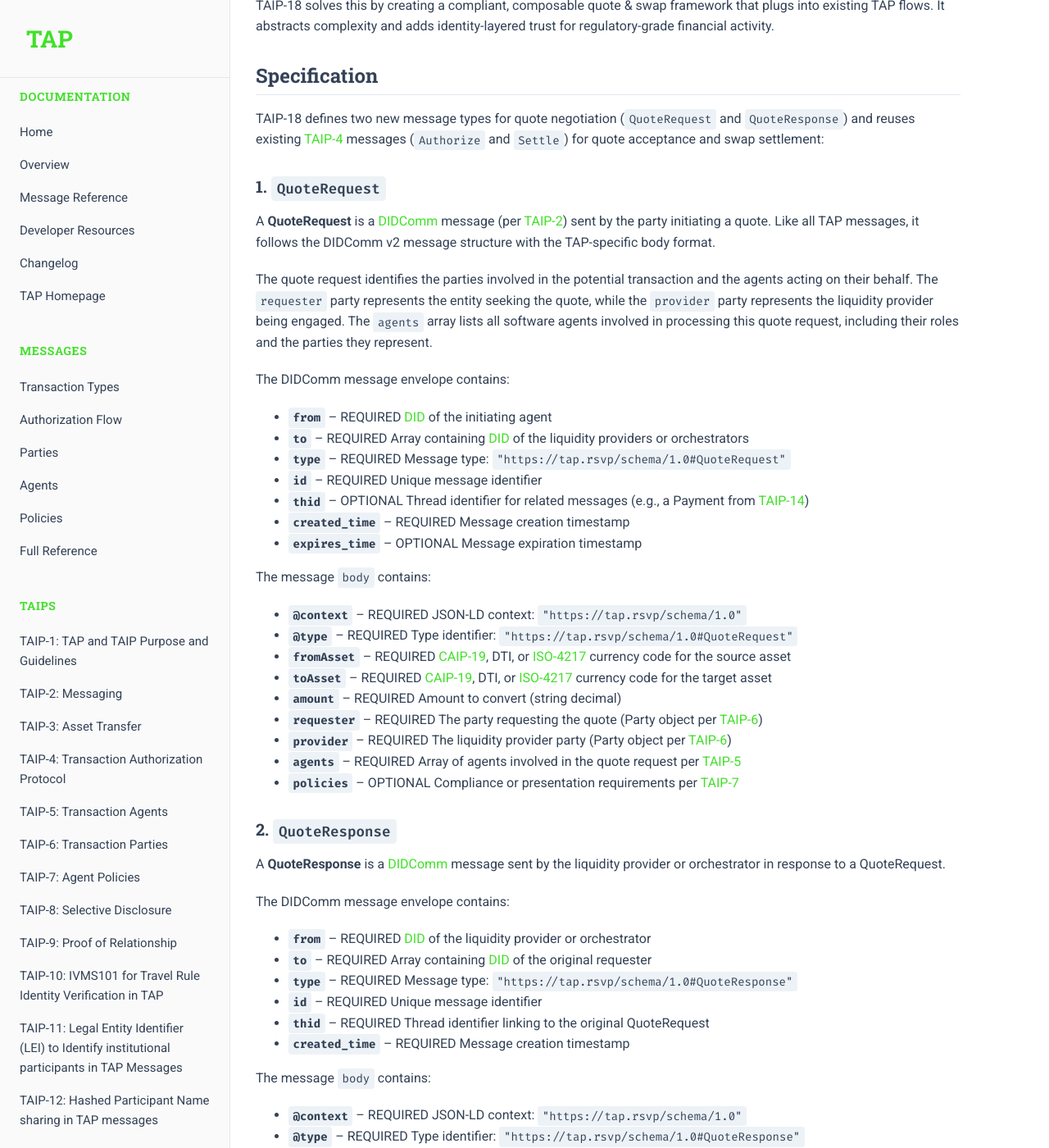
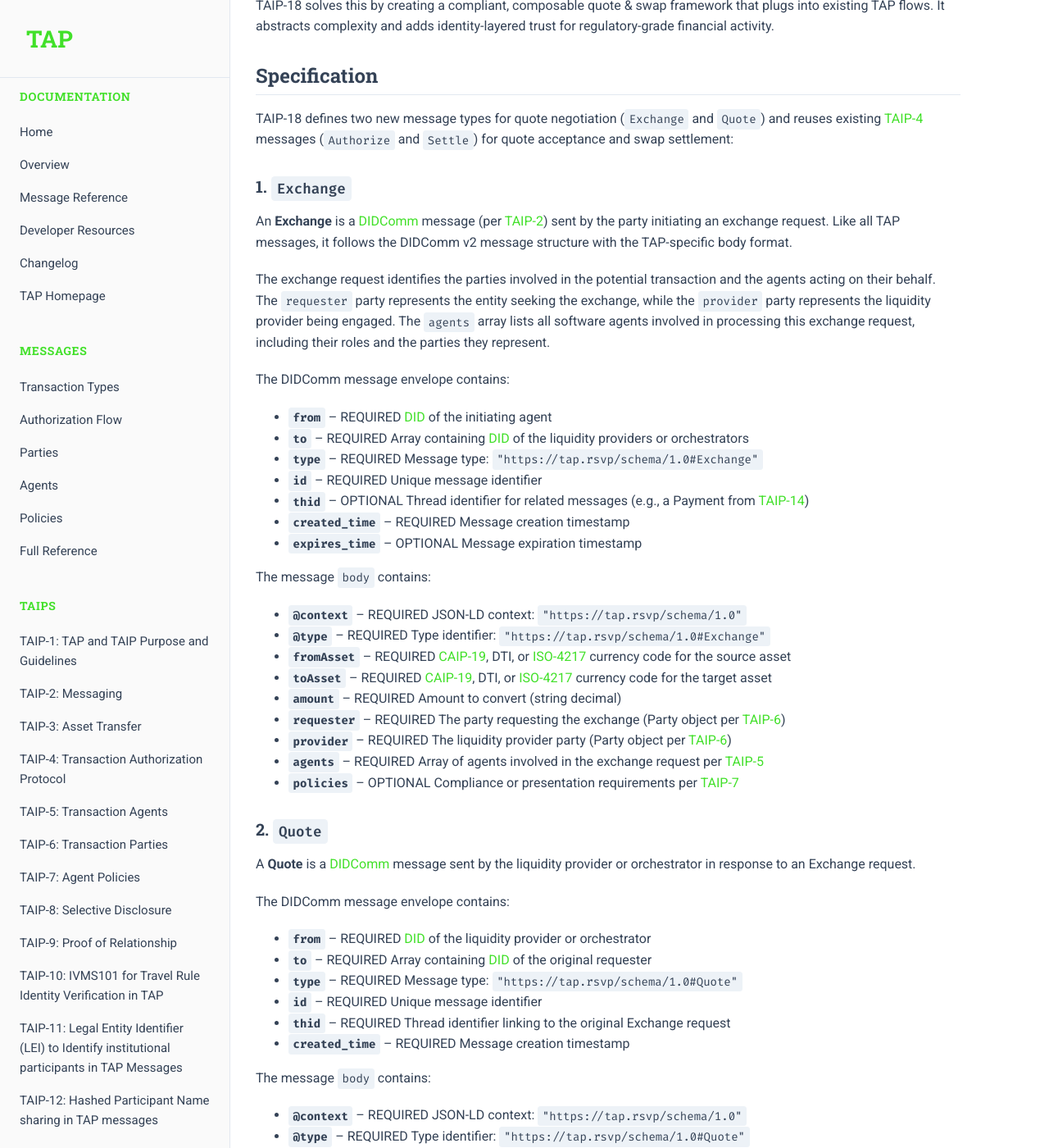
Before and after one commit to TransactionAuthorizationProtocol/TAIPs, a Jekyll site: the page built from TAIPs/taip-18.md, in a window 1280 px wide and 1400 px high, scrolled down 1864 px. Shown: the whole window at 82% size. Built offline with Jekyll 4.4.1, drawn with Linux system fonts in a browser that asks for light colours; some of the changed text lies outside the part shown.

Commit message:
Rename message types for clarity in TAIP-18
- Rename QuoteRequest to Exchange
- Rename QuoteResponse to Quote
- Update title to 'Asset Exchange'
- Update all message type URIs and examples
- Update flow section with new message names

🤖 Generated with [Claude Code](https://claude.ai/code)

Co-Authored-By: Claude <noreply@anthropic.com>

````diff
--- a/TAIPs/taip-18.md
+++ b/TAIPs/taip-18.md
@@ -1,24 +1,24 @@
 ---
 taip: 18
-title: Quote & Swap
+title: Asset Exchange
 status: Draft
 type: Standard
 author: Tarek Mohammad <tarek.mohammad@notabene.id>, Pelle Braendgaard <pelle@notabene.id>
 created: 2025-07-20
 updated: 2025-08-23
-description: Defines QuoteRequest, QuoteResponse, QuoteAccept, and SwapSettle message types for requesting and executing token swaps and price quotations. Enables cross-asset quotes, swap route approval, and settlement with minimal trust assumptions while maintaining composability with existing TAP messages.
+description: Defines Exchange and Quote message types for requesting and executing token swaps and price quotations. Enables cross-asset quotes, swap route approval, and settlement with minimal trust assumptions while maintaining composability with existing TAP messages.
 requires: 2, 3, 4, 5, 6, 7, 8, 9, 14, 17
 ---
 
-# TAIP-18: Quote & Swap
+# TAIP-18: Asset Exchange
 
 ## Simple Summary
 
-A standard for requesting and executing token swaps and price quotations for blockchain-based payment settlement. Enables wallets and orchestrators to request cross-asset quotes, approve swap routes, and settle in compatible assets with minimal trust assumptions.
+A standard for requesting and executing asset exchanges and price quotations for blockchain-based payment settlement. Enables wallets and orchestrators to request cross-asset quotes, approve swap routes, and settle in compatible assets with minimal trust assumptions.
 
 ## Abstract
 
-TAIP-18 introduces a QuoteRequest message format for initiating cross-asset quotes (e.g., from USDC to EURC, USD to USDC, or across chains) and defines optional settlement support for accepted quotes. It is designed for composability with existing TAP messages like Payment ([TAIP-14]) and Transfer ([TAIP-3]). TAIP-18 formalizes the message exchange required to:
+TAIP-18 introduces an Exchange message format for initiating cross-asset quotes (e.g., from USDC to EURC, USD to USDC, or across chains) and defines optional settlement support for accepted quotes. It is designed for composability with existing TAP messages like Payment ([TAIP-14]) and Transfer ([TAIP-3]). TAIP-18 formalizes the message exchange required to:
 
 * Quote and approve stablecoin swaps
 * Discover on-/off-ramp pricing
@@ -41,19 +41,19 @@ TAIP-18 solves this by creating a compliant, composable quote & swap framework t
 
 ## Specification
 
-TAIP-18 defines two new message types for quote negotiation (`QuoteRequest` and `QuoteResponse`) and reuses existing [TAIP-4] messages (`Authorize` and `Settle`) for quote acceptance and swap settlement:
+TAIP-18 defines two new message types for quote negotiation (`Exchange` and `Quote`) and reuses existing [TAIP-4] messages (`Authorize` and `Settle`) for quote acceptance and swap settlement:
 
-### 1. `QuoteRequest`
+### 1. `Exchange`
 
-A **QuoteRequest** is a [DIDComm] message (per [TAIP-2]) sent by the party initiating a quote. Like all TAP messages, it follows the DIDComm v2 message structure with the TAP-specific body format.
+An **Exchange** is a [DIDComm] message (per [TAIP-2]) sent by the party initiating an exchange request. Like all TAP messages, it follows the DIDComm v2 message structure with the TAP-specific body format.
 
-The quote request identifies the parties involved in the potential transaction and the agents acting on their behalf. The `requester` party represents the entity seeking the quote, while the `provider` party represents the liquidity provider being engaged. The `agents` array lists all software agents involved in processing this quote request, including their roles and the parties they represent.
+The exchange request identifies the parties involved in the potential transaction and the agents acting on their behalf. The `requester` party represents the entity seeking the exchange, while the `provider` party represents the liquidity provider being engaged. The `agents` array lists all software agents involved in processing this exchange request, including their roles and the parties they represent.
 
 The DIDComm message envelope contains:
 
 - **`from`** – REQUIRED [DID] of the initiating agent
 - **`to`** – REQUIRED Array containing [DID] of the liquidity providers or orchestrators
-- **`type`** – REQUIRED Message type: `"https://tap.rsvp/schema/1.0#QuoteRequest"`
+- **`type`** – REQUIRED Message type: `"https://tap.rsvp/schema/1.0#Exchange"`
 - **`id`** – REQUIRED Unique message identifier
 - **`thid`** – OPTIONAL Thread identifier for related messages (e.g., a Payment from [TAIP-14])
 - **`created_time`** – REQUIRED Message creation timestamp
@@ -62,32 +62,32 @@ The DIDComm message envelope contains:
 The message `body` contains:
 
 - **`@context`** – REQUIRED JSON-LD context: `"https://tap.rsvp/schema/1.0"`
-- **`@type`** – REQUIRED Type identifier: `"https://tap.rsvp/schema/1.0#QuoteRequest"`
+- **`@type`** – REQUIRED Type identifier: `"https://tap.rsvp/schema/1.0#Exchange"`
 - **`fromAsset`** – REQUIRED [CAIP-19], DTI, or [ISO-4217] currency code for the source asset
 - **`toAsset`** – REQUIRED [CAIP-19], DTI, or [ISO-4217] currency code for the target asset
 - **`amount`** – REQUIRED Amount to convert (string decimal)
-- **`requester`** – REQUIRED The party requesting the quote (Party object per [TAIP-6])
+- **`requester`** – REQUIRED The party requesting the exchange (Party object per [TAIP-6])
 - **`provider`** – REQUIRED The liquidity provider party (Party object per [TAIP-6])
-- **`agents`** – REQUIRED Array of agents involved in the quote request per [TAIP-5]
+- **`agents`** – REQUIRED Array of agents involved in the exchange request per [TAIP-5]
 - **`policies`** – OPTIONAL Compliance or presentation requirements per [TAIP-7]
 
-### 2. `QuoteResponse`
+### 2. `Quote`
 
-A **QuoteResponse** is a [DIDComm] message sent by the liquidity provider or orchestrator in response to a QuoteRequest.
+A **Quote** is a [DIDComm] message sent by the liquidity provider or orchestrator in response to an Exchange request.
 
 The DIDComm message envelope contains:
 
 - **`from`** – REQUIRED [DID] of the liquidity provider or orchestrator
 - **`to`** – REQUIRED Array containing [DID] of the original requester
-- **`type`** – REQUIRED Message type: `"https://tap.rsvp/schema/1.0#QuoteResponse"`
+- **`type`** – REQUIRED Message type: `"https://tap.rsvp/schema/1.0#Quote"`
 - **`id`** – REQUIRED Unique message identifier
-- **`thid`** – REQUIRED Thread identifier linking to the original QuoteRequest
+- **`thid`** – REQUIRED Thread identifier linking to the original Exchange request
 - **`created_time`** – REQUIRED Message creation timestamp
 
 The message `body` contains:
 
 - **`@context`** – REQUIRED JSON-LD context: `"https://tap.rsvp/schema/1.0"`
-- **`@type`** – REQUIRED Type identifier: `"https://tap.rsvp/schema/1.0#QuoteResponse"`
+- **`@type`** – REQUIRED Type identifier: `"https://tap.rsvp/schema/1.0#Quote"`
 - **`fromAsset`** – REQUIRED Source asset (copied from request)
 - **`toAsset`** – REQUIRED Target asset (copied from request)
 - **`amount`** – REQUIRED Amount to convert (copied from request)
@@ -105,7 +105,7 @@ TAIP-18 reuses the existing `Authorize` and `Settle` messages from [TAIP-4] for
 
 When accepting a quote, agents send an `Authorize` message (per [TAIP-4]) with the following considerations:
 
-- **`thid`** links to the QuoteResponse message ID
+- **`thid`** links to the Quote message ID
 - **`settlementAddress`** specifies where to receive the swapped assets
 - **`settlementAsset`** confirms the asset being received (from `toAsset` in the quote)
 - **`amount`** confirms the expected amount to receive based on the quote
@@ -121,21 +121,21 @@ When the swap is executed, the liquidity provider sends a `Settle` message (per
 
 ## Example Messages
 
-### QuoteRequest Example
+### Exchange Example
 
-This example shows a complete DIDComm message requesting a quote from USDC to EURC:
+This example shows a complete DIDComm message requesting an exchange from USDC to EURC:
 
 ```json
 {
-  "id": "quote-request-123",
-  "type": "https://tap.rsvp/schema/1.0#QuoteRequest",
+  "id": "exchange-request-123",
+  "type": "https://tap.rsvp/schema/1.0#Exchange",
   "from": "did:web:wallet.example",
   "to": ["did:web:lp.example", "did:web:lp2.example"],
   "created_time": 1719226800,
   "expires_time": 1719313200,
   "body": {
     "@context": "https://tap.rsvp/schema/1.0",
-    "@type": "https://tap.rsvp/schema/1.0#QuoteRequest",
+    "@type": "https://tap.rsvp/schema/1.0#Exchange",
     "fromAsset": "eip155:1/erc20:0xA0b86991c6218b36c1d19d4a2e9eb0ce3606eb48",
     "toAsset": "eip155:1/erc20:0xB00b00b00b00b00b00b00b00b00b00b00b00b00b",
     "amount": "1000.00",
@@ -161,19 +161,19 @@ This example shows a complete DIDComm message requesting a quote from USDC to EU
 }
 ```
 
-### QuoteResponse Example
+### Quote Example
 
 ```json
 {
-  "id": "quote-response-456",
-  "type": "https://tap.rsvp/schema/1.0#QuoteResponse",
+  "id": "quote-456",
+  "type": "https://tap.rsvp/schema/1.0#Quote",
   "from": "did:web:lp.example",
   "to": ["did:web:wallet.example"],
-  "thid": "quote-request-123",
+  "thid": "exchange-request-123",
   "created_time": 1719226850,
   "body": {
     "@context": "https://tap.rsvp/schema/1.0",
-    "@type": "https://tap.rsvp/schema/1.0#QuoteResponse",
+    "@type": "https://tap.rsvp/schema/1.0#Quote",
     "fromAsset": "eip155:1/erc20:0xA0b86991c6218b36c1d19d4a2e9eb0ce3606eb48",
     "toAsset": "eip155:1/erc20:0xB00b00b00b00b00b00b00b00b00b00b00b00b00b",
     "amount": "1000.00",
@@ -232,18 +232,18 @@ This example shows swap settlement using the standard `Settle` message from [TAI
 
 ### Example: Fiat to Crypto Quote
 
-This example shows a quote request from USD fiat to USDC stablecoin:
+This example shows an exchange request from USD fiat to USDC stablecoin:
 
 ```json
 {
-  "id": "fiat-quote-request-111",
-  "type": "https://tap.rsvp/schema/1.0#QuoteRequest",
+  "id": "fiat-exchange-request-111",
+  "type": "https://tap.rsvp/schema/1.0#Exchange",
   "from": "did:web:user.wallet",
   "to": ["did:web:onramp.provider"],
   "created_time": 1719230000,
   "body": {
     "@context": "https://tap.rsvp/schema/1.0",
-    "@type": "https://tap.rsvp/schema/1.0#QuoteRequest",
+    "@type": "https://tap.rsvp/schema/1.0#Exchange",
     "fromAsset": "USD",
     "toAsset": "eip155:1/erc20:0xA0b86991c6218b36c1d19d4a2e9eb0ce3606eb48",
     "amount": "1000.00",
@@ -273,15 +273,15 @@ Response:
 
 ```json
 {
-  "id": "fiat-quote-response-222",
-  "type": "https://tap.rsvp/schema/1.0#QuoteResponse",
+  "id": "fiat-quote-222",
+  "type": "https://tap.rsvp/schema/1.0#Quote",
   "from": "did:web:onramp.provider",
   "to": ["did:web:user.wallet"],
-  "thid": "fiat-quote-request-111",
+  "thid": "fiat-exchange-request-111",
   "created_time": 1719230050,
   "body": {
     "@context": "https://tap.rsvp/schema/1.0",
-    "@type": "https://tap.rsvp/schema/1.0#QuoteResponse",
+    "@type": "https://tap.rsvp/schema/1.0#Quote",
     "fromAsset": "USD",
     "toAsset": "eip155:1/erc20:0xA0b86991c6218b36c1d19d4a2e9eb0ce3606eb48",
     "amount": "1000.00",
@@ -295,18 +295,18 @@ Response:
 
 ### Example: Cross-Currency FX Quote
 
-This example shows a pure FX quote between fiat currencies:
+This example shows a pure FX exchange request between fiat currencies:
 
 ```json
 {
-  "id": "fx-quote-request-333",
-  "type": "https://tap.rsvp/schema/1.0#QuoteRequest",
+  "id": "fx-exchange-request-333",
+  "type": "https://tap.rsvp/schema/1.0#Exchange",
   "from": "did:web:bank.example",
   "to": ["did:web:fx.provider"],
   "created_time": 1719231000,
   "body": {
     "@context": "https://tap.rsvp/schema/1.0",
-    "@type": "https://tap.rsvp/schema/1.0#QuoteRequest",
+    "@type": "https://tap.rsvp/schema/1.0#Exchange",
     "fromAsset": "USD",
     "toAsset": "EUR",
     "amount": "1000.00",
@@ -334,8 +334,8 @@ This example shows a pure FX quote between fiat currencies:
 
 ## Flow
 
-1. Wallet or orchestrator sends `QuoteRequest` for USDC → EURC
-2. LP or route engine replies with `QuoteResponse`
+1. Wallet or orchestrator sends `Exchange` request for USDC → EURC
+2. LP or route engine replies with `Quote`
 3. Wallet sends `Authorize` (per [TAIP-4]) to accept the quote
 4. LP executes swap and sends `Settle` (per [TAIP-4]) with transaction details
 5. Settlement may trigger downstream [TAIP-3] Transfer for fund distribution
````
Also changed, not shown: other parts of TAIPs/taip-18.md (+1 -1 lines).
